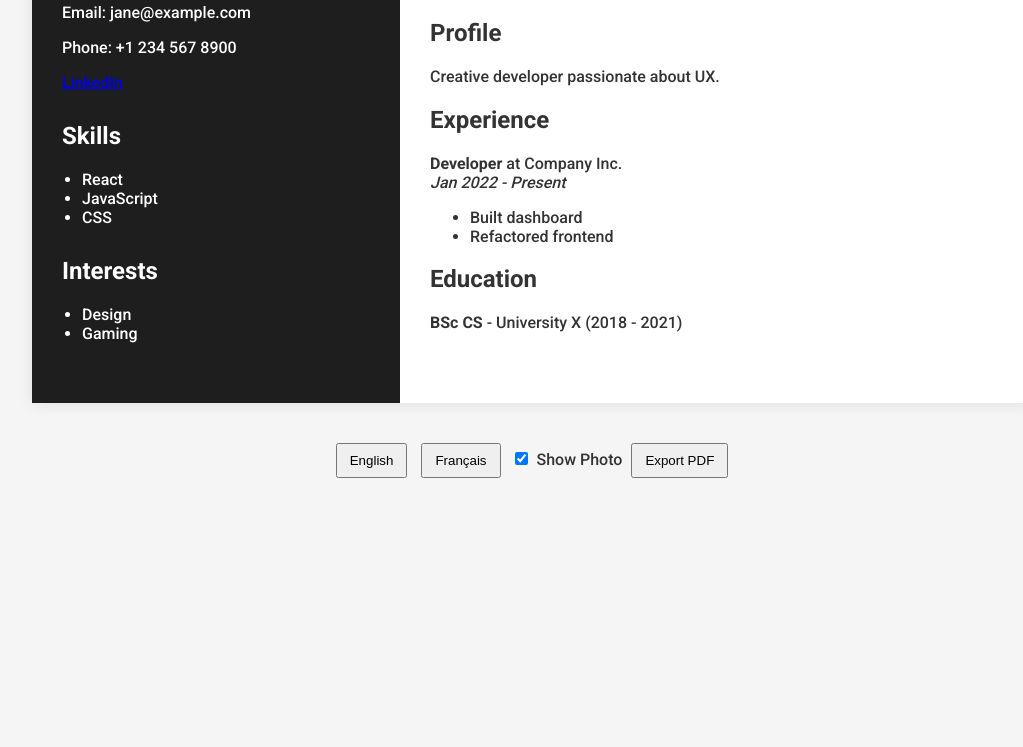
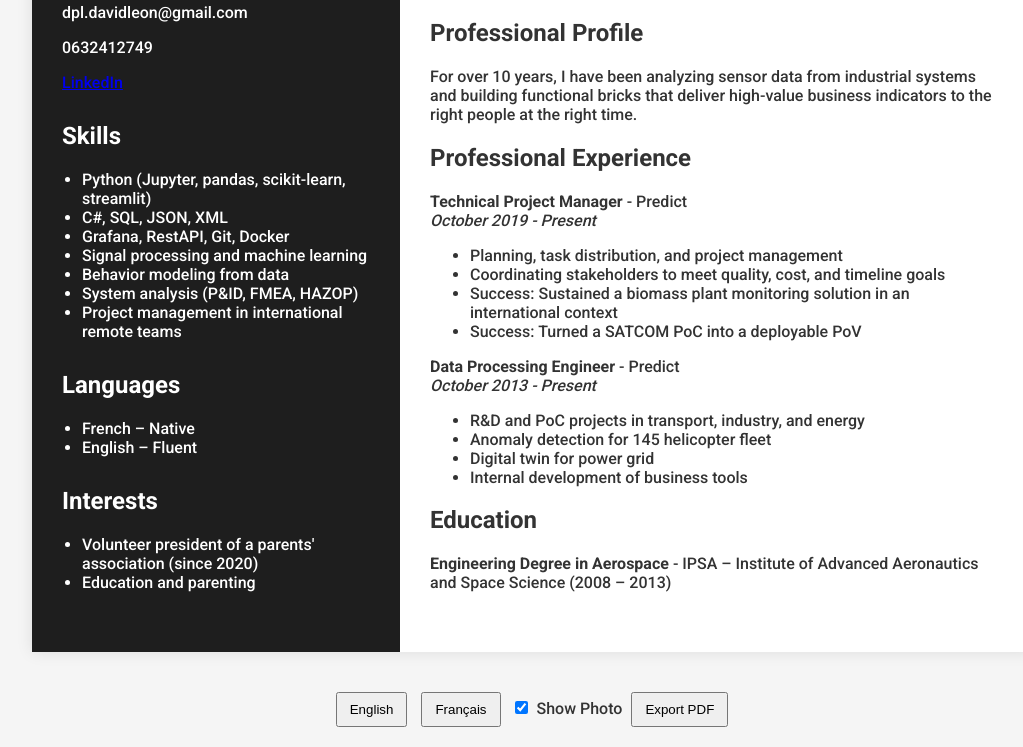
Before and after one commit to LeonDpl/DavidLeon_Resume, a plain HTML site: page index.html in a window 1280 px wide. Shown: the part 174-921 px from the top of the page, without its empty margins (108-1131 px from the left). Before the commit the page ends 800 px from the top, so only its background shows below. Drawn offline with Linux system fonts and the light colour scheme.

Commit message:
upd with 2023 resume

```diff
--- a/index.html
+++ b/index.html
@@ -13,6 +13,7 @@
       <div class="profile-pic" id="photoContainer"></div>
       <div class="contact-info" id="contact"></div>
       <div class="skills" id="skills"></div>
+      <div class="languages" id="languages"></div>
       <div class="interests" id="interests"></div>
     </div>
     <div class="right-column">
--- a/resume/en.json
+++ b/resume/en.json
@@ -1,25 +1,67 @@
 {
-  "name": "Jane Doe",
-  "title": "Frontend Developer",
+  "name": "David Leon",
+  "title": "Engineer with 10+ years of experience in industrial data processing",
+  "photo": "photo.jpg",
   "contact": {
-    "email": "jane@example.com",
-    "phone": "+1 234 567 8900",
-    "linkedin": "https://linkedin.com/in/janedoe"
+    "email": "dpl.davidleon@gmail.com",
+    "phone": "0632412749",
+    "linkedin": "https://www.linkedin.com/in/dpl-leon/"
   },
-  "photo": "photo.jpg",
-  "summary": "Creative developer passionate about UX.",
-  "skills": ["React", "JavaScript", "CSS"],
-  "experience": [{
-    "company": "Company Inc.",
-    "position": "Developer",
-    "start": "Jan 2022",
-    "end": "Present",
-    "details": ["Built dashboard", "Refactored frontend"]
-  }],
-  "education": [{
-    "school": "University X",
-    "degree": "BSc CS",
-    "year": "2018 - 2021"
-  }],
-  "interests": ["Design", "Gaming"]
+  "labels": {
+    "profile": "Professional Profile",
+    "contact": "Contact",
+    "skills": "Skills",
+    "languages": "Languages",
+    "interests": "Interests",
+    "experience": "Professional Experience",
+    "education": "Education"
+  },
+  "summary": "For over 10 years, I have been analyzing sensor data from industrial systems and building functional bricks that deliver high-value business indicators to the right people at the right time.",
+  "skills": [
+    "Python (Jupyter, pandas, scikit-learn, streamlit)",
+    "C#, SQL, JSON, XML",
+    "Grafana, RestAPI, Git, Docker",
+    "Signal processing and machine learning",
+    "Behavior modeling from data",
+    "System analysis (P&ID, FMEA, HAZOP)",
+    "Project management in international remote teams"
+  ],
+  "languages": ["French – Native", "English – Fluent"],
+  "interests": [
+    "Volunteer president of a parents' association (since 2020)",
+    "Education and parenting"
+  ],
+  "experience": [
+    {
+      "company": "Predict",
+      "position": "Technical Project Manager",
+      "start": "October 2019",
+      "end": "Present",
+      "details": [
+        "Planning, task distribution, and project management",
+        "Coordinating stakeholders to meet quality, cost, and timeline goals",
+        "Success: Sustained a biomass plant monitoring solution in an international context",
+        "Success: Turned a SATCOM PoC into a deployable PoV"
+      ]
+    },
+    {
+      "company": "Predict",
+      "position": "Data Processing Engineer",
+      "start": "October 2013",
+      "end": "Present",
+      "details": [
+        "R&D and PoC projects in transport, industry, and energy",
+        "Anomaly detection for 145 helicopter fleet",
+        "Digital twin for power grid",
+        "Internal development of business tools"
+      ]
+    }
+  ],
+  "education": [
+    {
+      "school": "IPSA – Institute of Advanced Aeronautics and Space Science",
+      "degree": "Engineering Degree in Aerospace",
+      "year": "2008 – 2013"
+    }
+  ]
 }
--- a/script.js
+++ b/script.js
@@ -12,14 +12,14 @@ async function loadResume(lang) {
   `;
 
   document.getElementById('summary').innerHTML = `
-    <h2>Profile</h2>
+    <h2>${data.labels.profile}</h2>
     <p>${data.summary}</p>
   `;
 
   document.getElementById('contact').innerHTML = `
-    <h2>Contact</h2>
-    <p>Email: ${data.contact.email}</p>
-    <p>Phone: ${data.contact.phone}</p>
+    <h2>${data.labels.contact}</h2>
+    <p>${data.contact.email}</p>
+    <p>${data.contact.phone}</p>
     <p><a href="${data.contact.linkedin}" target="_blank">LinkedIn</a></p>
   `;
 
@@ -30,27 +30,32 @@ async function loadResume(lang) {
   }
 
   document.getElementById('skills').innerHTML = `
-    <h2>Skills</h2>
+    <h2>${data.labels.skills}</h2>
     <ul>${data.skills.map(skill => `<li>${skill}</li>`).join('')}</ul>
   `;
 
+  document.getElementById('languages').innerHTML = `
+    <h2>${data.labels.languages}</h2>
+    <ul>${data.languages.map(lang => `<li>${lang}</li>`).join('')}</ul>
+  `;
+
   document.getElementById('interests').innerHTML = `
-    <h2>Interests</h2>
+    <h2>${data.labels.interests}</h2>
     <ul>${data.interests.map(interest => `<li>${interest}</li>`).join('')}</ul>
   `;
 
   document.getElementById('experience').innerHTML = `
-    <h2>Experience</h2>
+    <h2>${data.labels.experience}</h2>
     ${data.experience.map(exp => `
       <div>
-        <strong>${exp.position}</strong> at ${exp.company}<br>
+        <strong>${exp.position}</strong> - ${exp.company}<br>
         <em>${exp.start} - ${exp.end}</em>
         <ul>${exp.details.map(d => `<li>${d}</li>`).join('')}</ul>
       </div>`).join('')}
   `;
 
   document.getElementById('education').innerHTML = `
-    <h2>Education</h2>
+    <h2>${data.labels.education}</h2>
     ${data.education.map(ed => `<p><strong>${ed.degree}</strong> - ${ed.school} (${ed.year})</p>`).join('')}
   `;
 }
--- a/styles.css
+++ b/styles.css
@@ -26,10 +26,10 @@ body {
   border-radius: 50%;
   margin-bottom: 20px;
 }
-.contact-info, .skills, .interests {
+.contact-info, .skills, .interests, .languages {
   margin-bottom: 30px;
 }
-.skills ul, .interests ul {
+.skills ul, .interests ul, .languages ul {
   padding-left: 20px;
 }
 .controls {
```
Also changed, not shown: resume/fr.json (+63 -21 lines).
